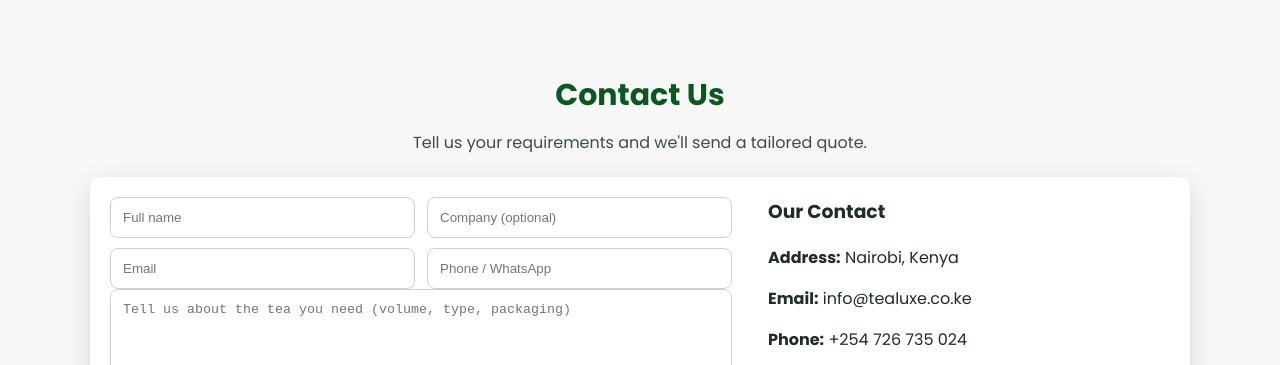
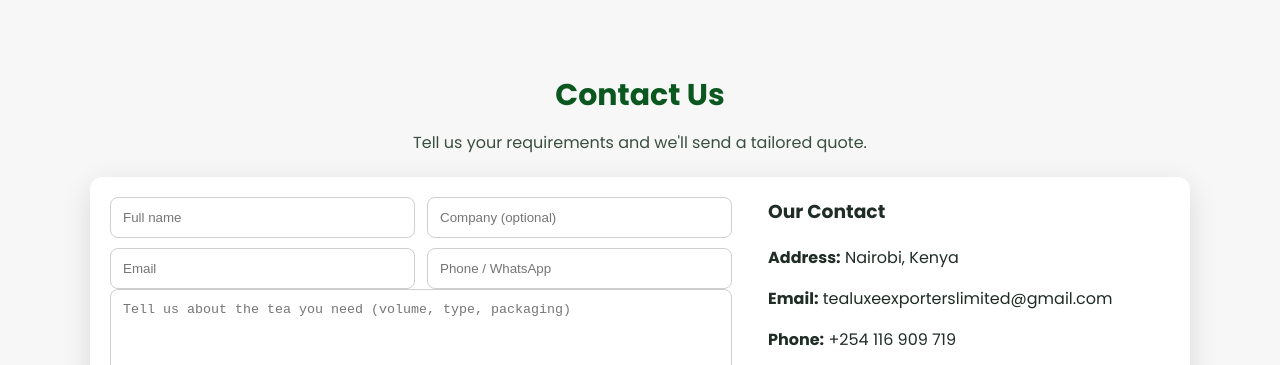
Before and after one commit to Blake332/Tealuxe-project, a website: page index.html in a window 1280 px wide. Shown: the part 4470-4835 px from the top of the page. Drawn offline with Linux system fonts and the light colour scheme.

Commit message:
Update index.html

```diff
--- a/index.html
+++ b/index.html
@@ -589,8 +589,8 @@
         <div style="padding-left:18px">
           <h3 style="margin-top:0">Our Contact</h3>
           <p><strong>Address:</strong> Nairobi, Kenya</p>
-          <p><strong>Email:</strong> info@tealuxe.co.ke</p>
-          <p><strong>Phone:</strong> +254 726 735 024</p>
+          <p><strong>Email:</strong> tealuxeexporterslimited@gmail.com</p>
+          <p><strong>Phone:</strong> +254 116 909 719</p>
           <div style="height:12px"></div>
           <div class="img-space" data-src="tealuxelogo.jpeg">Office / Map</div>
         </div>
@@ -607,7 +607,7 @@
   </footer>
 
   <!-- WhatsApp quick contact -->
-  <a class="whatsapp" href="https://wa.me/254726735024" target="_blank" rel="noopener">Chat on WhatsApp</a>
+  <a class="whatsapp" href="https://wa.me/254116909719" target="_blank" rel="noopener">Chat on WhatsApp</a>
 
   <script>
     // Set current year
```
